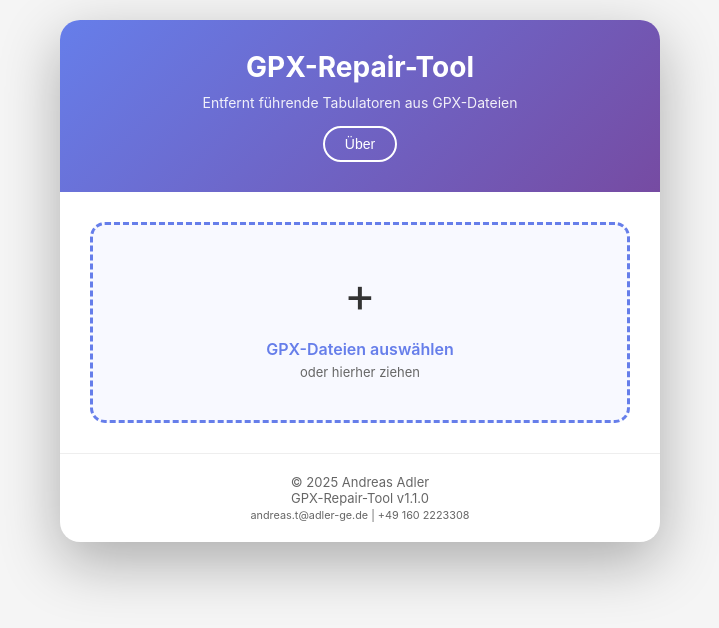
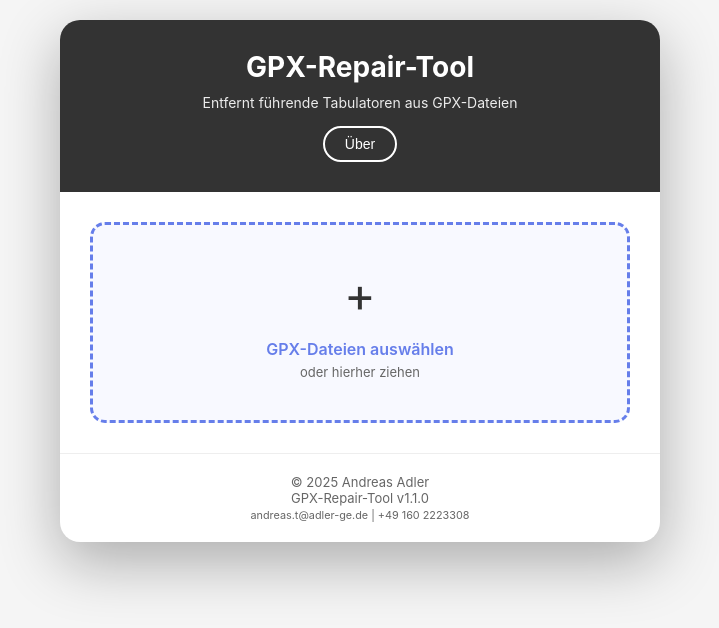
Before and after one commit to AndiA24/gpx-repair-tool, a plain HTML site: page index.html in a window 1280 px wide. Shown: the whole page, without its empty margins (280-999 px from the left). Drawn offline with Linux system fonts and the light colour scheme.

Commit message:
Layout überarbeitet

```diff
--- a/index.html
+++ b/index.html
@@ -35,7 +35,7 @@
         }
 
         .header {
-            background: linear-gradient(135deg, #667eea 0%, #764ba2 100%);
+            background: #333;
             color: white;
             padding: 30px;
             text-align: center;
```
